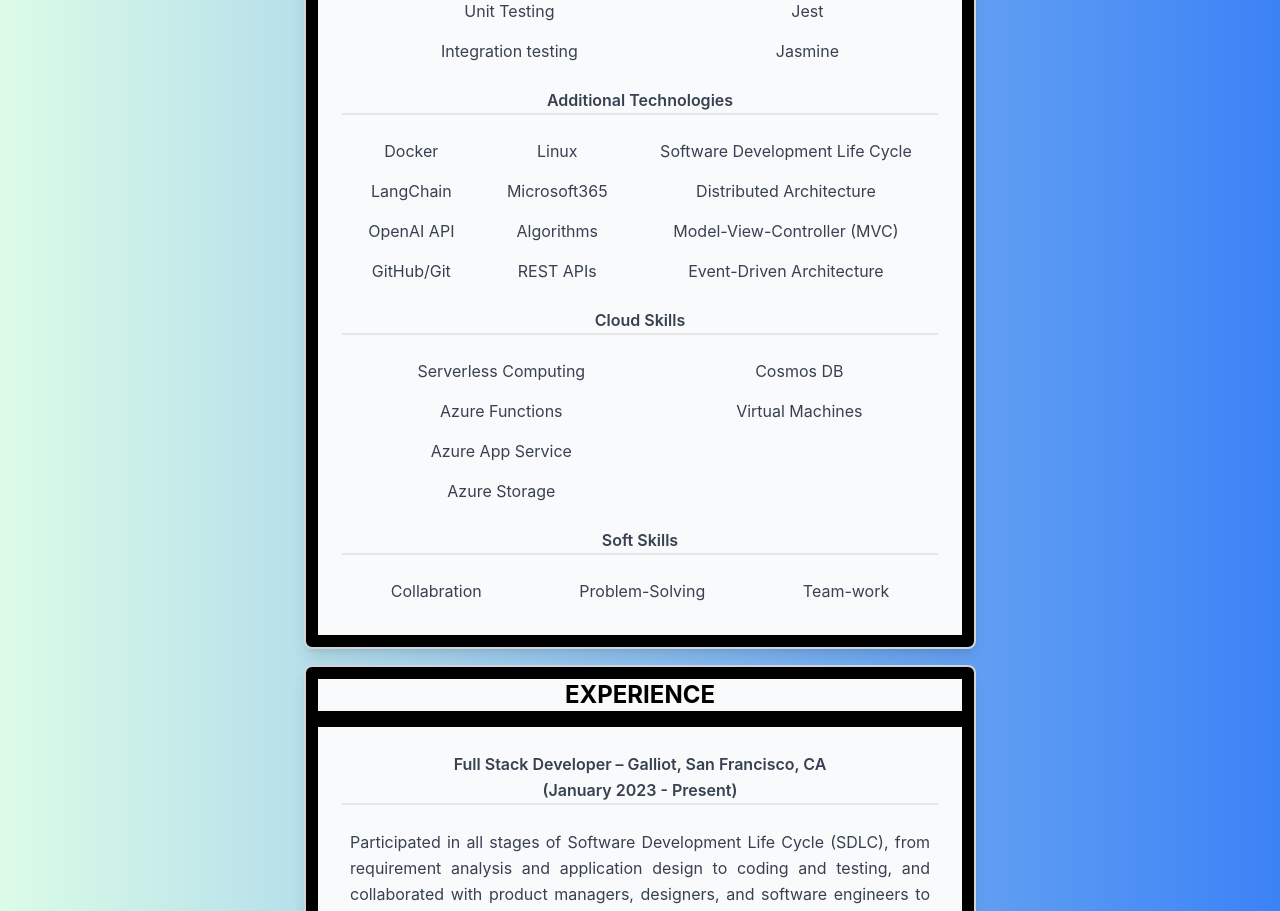
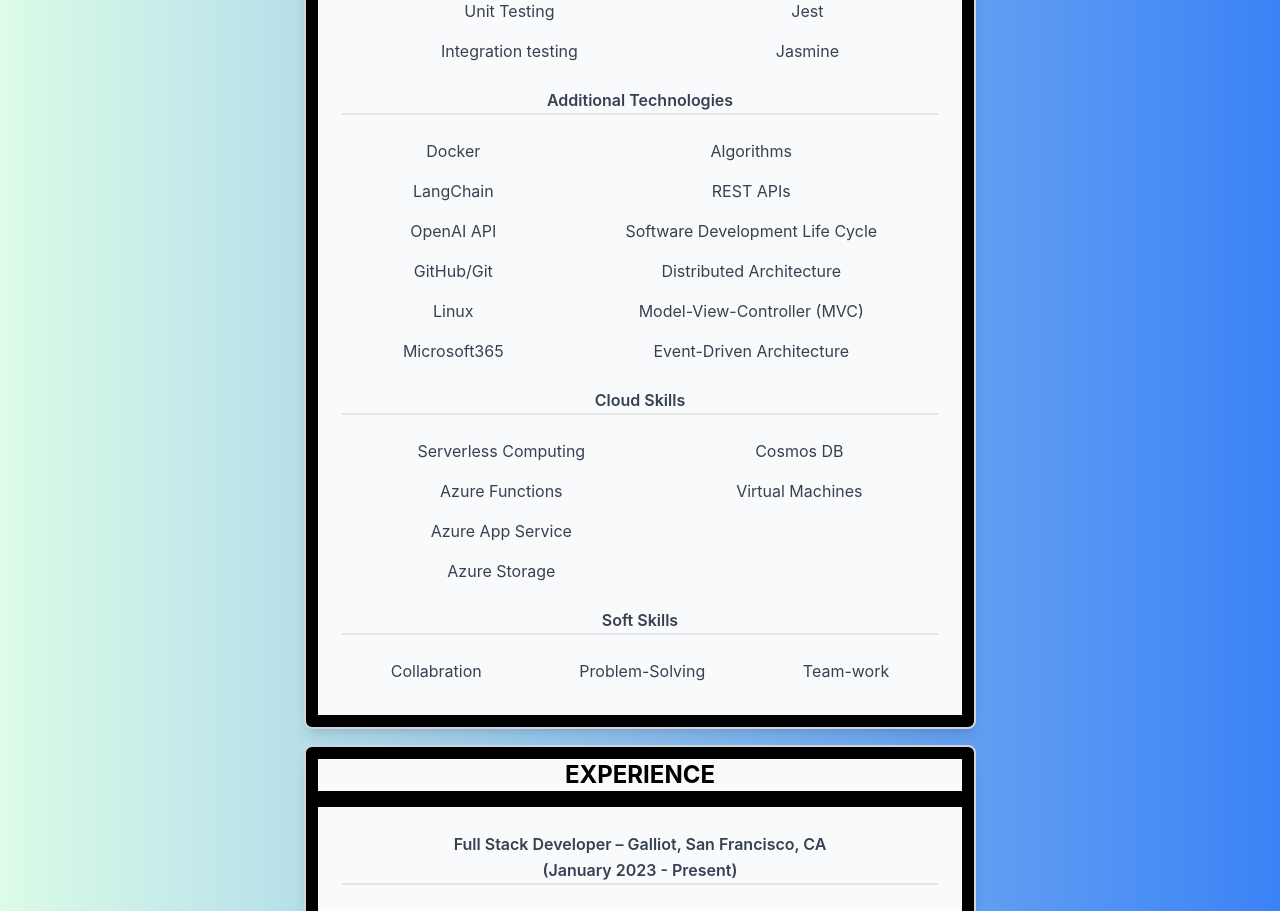
Before and after one commit to behnamsaba/resume, a React (Create React App) app: page / in a window 1280 px wide. Shown: the part 1720-2631 px from the top of the page. Built offline with nearby package versions, Linux system fonts and the light colour scheme.

Commit message:
fixed bug

```diff
--- a/src/Skills.js
+++ b/src/Skills.js
@@ -64,7 +64,7 @@ const Skills = () => {
                     <li className='font-semibold hover:font-bold className="w-full border-b-2 border-neutral-200 border-opacity-100 dark:border-opacity-50"'>
                         Additional Technologies
                     </li>
-                    <ul className='grid grid-rows-4 grid-flow-col content-between'>
+                    <ul className='grid grid-rows-6 grid-flow-col content-between'>
                         <li className={listItemStyle}>Docker</li>
                         <li className={listItemStyle}>LangChain</li>
                         <li className={listItemStyle}>OpenAI API</li>
```
